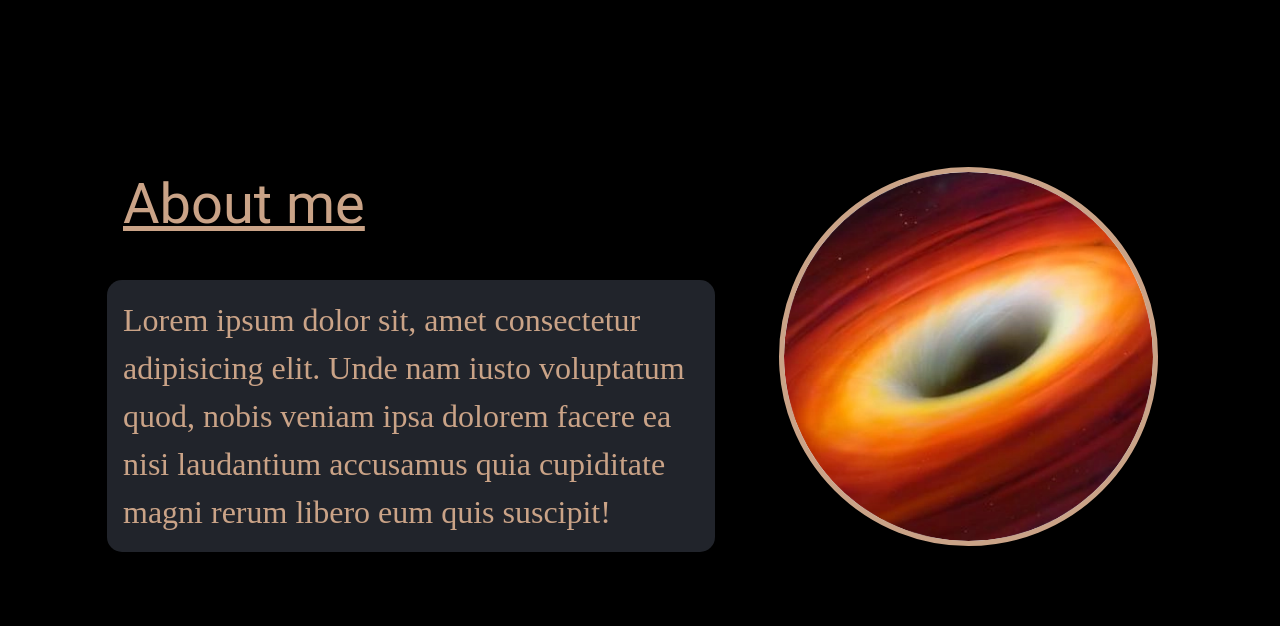
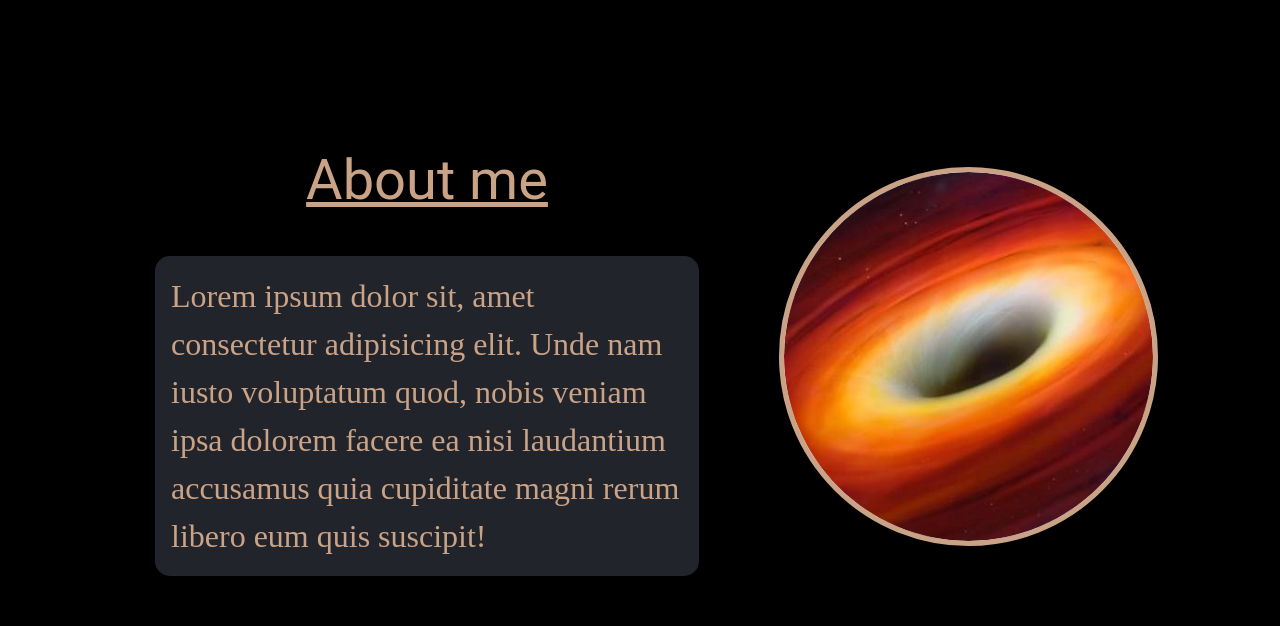
Before and after one commit to SpasMilenkov/Portfolio-website, a Vue app: page / in a window 1280 px wide. Shown: the part 900-1526 px from the top of the page. Built offline with nearby package versions, Linux system fonts and the light colour scheme.

Commit message:
Add minor adjustments to style

```diff
--- a/src/components/AboutMe.vue
+++ b/src/components/AboutMe.vue
@@ -82,7 +82,7 @@
         font-size: 2rem;
         line-height: 3rem;
         padding: 1rem;
-        width: 90%;
+        width: 80%;
         border-radius: 15px;
         background-color: rgb(33, 36, 43);
     }
@@ -97,6 +97,7 @@
         display: flex;
         flex-direction: column;
         justify-content: space-between;
+        align-items: center;
         gap: 2rem;
         width: 50%;
     }
```
